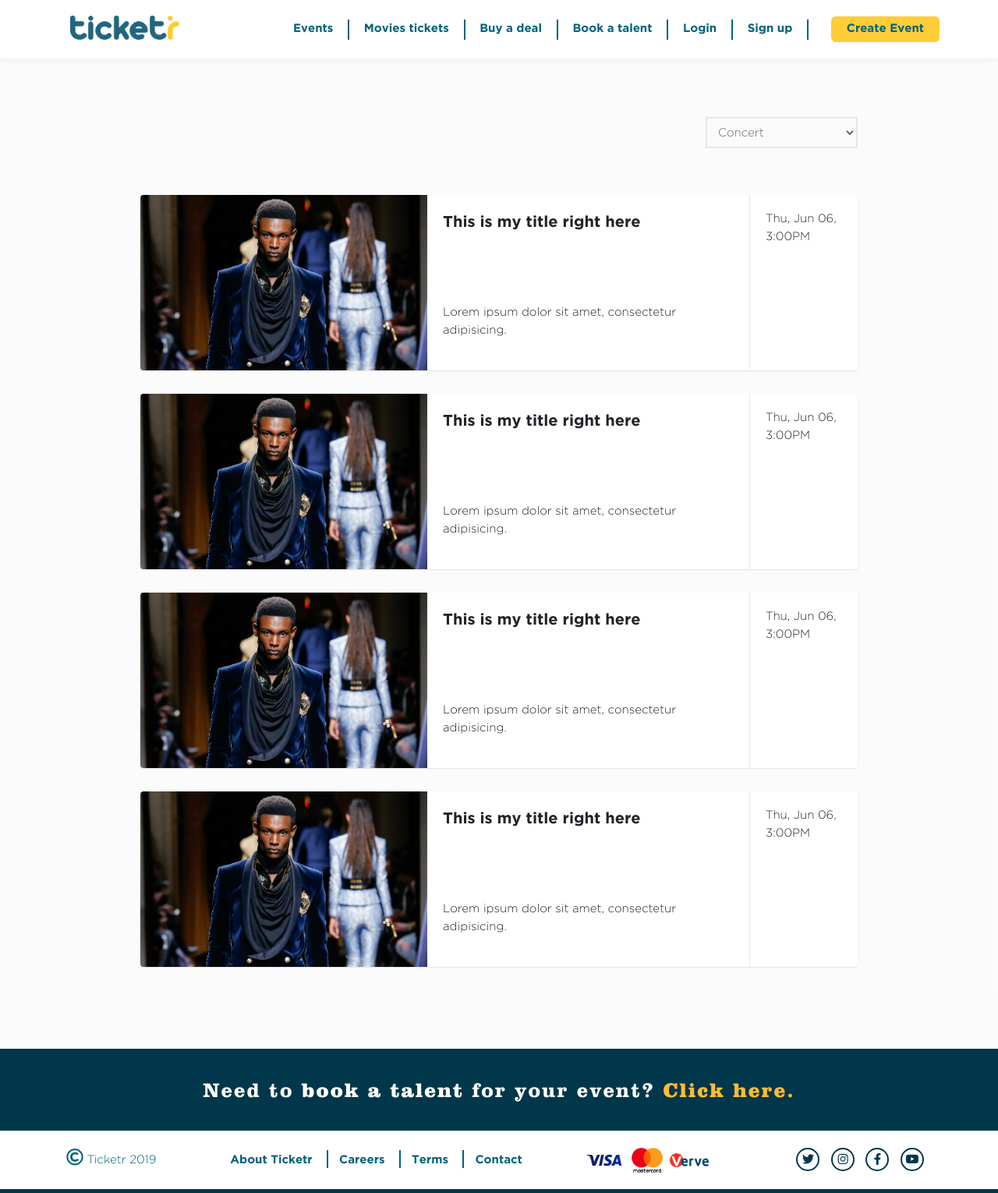
After one commit to odbalogun/ticketr, a Django app: template templates/pages/event.html in a window 1280 px wide. The commit adds this page. Shown: the whole page at 78% size. Run offline with Django 3.2, Linux system fonts and the light colour scheme; the template is opened without the code that fills it, so the values that code supplies are empty; some libraries are stand-ins or nearby versions.

Commit message:
css clean up

```diff
--- a/pages/urls.py
+++ b/pages/urls.py
@@ -1,6 +1,6 @@
 from django.urls import path
 from .views import HomePageView, SignupPageView, VerifyEmailView, TestPageView, LoginPageView, LogoutPageView, \
-    ProfilePageView, CheckoutPageView
+    ProfilePageView, CheckoutPageView, EventPageView
 
 app_name = 'pages'
 
@@ -10,6 +10,7 @@ urlpatterns = [
     path('talent/', TestPageView.as_view(), name='talent'),
     path('profile/', ProfilePageView.as_view(), name='profile'),
     path('checkout/', CheckoutPageView.as_view(), name='checkout'),
+    path('event/', EventPageView.as_view(), name='event'),
     path('signup/', SignupPageView.as_view(), name='signup'),
     path('login/', LoginPageView.as_view(), name='login'),
     path('logout/', LogoutPageView.as_view(), name='logout'),
--- a/pages/views.py
+++ b/pages/views.py
@@ -20,6 +20,9 @@ class ProfilePageView(TemplateView):
 
 class CheckoutPageView(TemplateView):
     template_name = "pages/checkout.html"
+
+class EventPageView(TemplateView):
+    template_name = "pages/event.html"
 
 
 class HomePageView(TemplateView):
--- a/static/assets/css/main.css
+++ b/static/assets/css/main.css
@@ -281,6 +281,10 @@ header .menu-icon i {
   font-size: 20px;
   line-height: 28px;
   margin-bottom: 0;
+}
+.content .cards .card-wrap .card-title a {
+  color: #00374a;
+  text-decoration: none;
 }
 .content .cards .card-wrap .description {
   font-weight: 400;
@@ -1075,3 +1079,53 @@ footer ul.social-link li a {
     text-align: center;
   }
 }
+.events {
+  padding: 5rem 0;
+  background: rgba(251, 251, 251, 0.8);
+}
+.events .filter-section {
+  text-align: right;
+}
+.events .filter-section select {
+  background: transparent;
+  border: 2px solid #e8e8e8;
+  color: #666;
+  height: 40px;
+  width: 13em;
+  padding: 0 10px;
+}
+.events .event-list {
+  margin-top: 4em;
+}
+.events .event-list .list {
+  box-shadow: 0 1px 2px 0 rgba(0, 0, 0, 0.1);
+  background: #fff;
+  width: 100%;
+  height: 15em;
+  display: flex;
+  border-radius: 4px;
+  margin-bottom: 2rem;
+}
+.events .event-list .list .img-sec {
+  position: relative;
+  width: 40%;
+  height: 100%;
+  background-position: 100%;
+  background-repeat: no-repeat;
+  background-size: cover;
+  border-radius: 4px 0 0 4px;
+}
+.events .event-list .list .content-sec {
+  width: 45%;
+  border-right: 1px solid #e8e8e8;
+  padding: 20px;
+}
+.events .event-list .list .content-sec .title {
+  font-weight: 600;
+  font-size: 20px;
+  margin-bottom: 6rem;
+}
+.events .event-list .list .time {
+  width: 15%;
+  padding: 20px;
+}
--- a/static/assets/css/main.less
+++ b/static/assets/css/main.less
@@ -301,6 +301,10 @@ header {
         font-size: 20px;
         line-height: 28px;
         margin-bottom: 0;
+        a{
+          color: #00374a;
+          text-decoration: none;
+        }
       }
       .description {
         font-weight: 400;
@@ -1133,3 +1137,56 @@ footer {
     }
   }
 }
+.events{
+  padding: 5rem 0;
+  background: rgba(251, 251, 251, 0.8);
+
+  .filter-section{
+    text-align: right;
+    select{
+      background: transparent;
+      border: 2px solid #e8e8e8;
+      color: #666;
+      height: 40px;
+      width: 13em;
+      padding: 0 10px;
+    }
+  }
+  .event-list{
+    margin-top: 4em;
+    .list{
+      box-shadow: 0 1px 2px 0 rgba(0,0,0,.1);
+      border-radius: 4px;
+      background: #fff;
+      width: 100%;
+      height: 15em;
+      display: flex;
+    border-radius: 4px;
+    margin-bottom: 2rem;
+
+      .img-sec{
+        position: relative;
+        width: 40%;
+        height: 100%;
+        background-position: 100%;
+        background-repeat: no-repeat;
+        background-size: cover;
+        border-radius: 4px 0 0 4px;
+      }
+      .content-sec{
+        width: 45%;
+        border-right: 1px solid #e8e8e8;
+        padding: 20px;
+        .title{
+          font-weight: 600;
+          font-size: 20px;
+          margin-bottom: 6rem;
+        }
+      }
+      .time{
+        width: 15%;
+        padding: 20px;
+      }
+    }
+  }
+}
--- a/templates/base.html
+++ b/templates/base.html
@@ -13,7 +13,7 @@
         <link rel="shortcut icon" type="image/png" href="{% static 'favicon.png' %}"/>
 
         <link rel="stylesheet" href="{% static 'assets/css/bootstrap.min.css' %}">
-        <link rel="stylesheet" href="{% static 'assets/css/all.css' %}">
+        <!-- <link rel="stylesheet" href="{% static 'assets/css/all.css' %}"> -->
         <link rel="stylesheet" href="{% static 'assets/css/animate.min.css' %}">
         <link rel="stylesheet" href="{% static 'assets/css/font/font.css' %}">
         <link rel="stylesheet" href="https://use.fontawesome.com/releases/v5.8.2/css/all.css" integrity="sha384-oS3vJWv+0UjzBfQzYUhtDYW+Pj2yciDJxpsK1OYPAYjqT085Qq/1cq5FLXAZQ7Ay" crossorigin="anonymous">
--- /dev/null
+++ b/templates/pages/event.html
@@ -0,0 +1,93 @@
+{% extends 'base.html' %}
+{% load static %}
+
+{% block pagecontent %}
+
+<section class="events">
+    <div class="container">
+       <div class="row">
+           <div class="col-md-10 offset-md-1">
+            <div class="filter-section">
+                <form action="">
+                    <select name="" id="">
+                        <option value="">Concert</option>
+                        <option value="">Sports</option>
+                        <option value="">Social</option>
+                        <option value="">Festival</option>
+                        <option value="">Fashion</option>
+                        <option value="">Night Life</option>
+                        <option value="">Technology</option>
+                        <option value="">Clubbing</option>
+                        <option value="">Shopping</option>
+                        <option value="">Religious</option>
+                        <option value="">Party</option>
+                        <option value="">Film</option>
+                        <option value="">Food</option>
+                        <option value="">Charity</option>
+                    </select>
+                </form>
+            </div>
+            <div class="event-list">
+                <div class="list">
+                    <div class="img-sec" style="background-image: url('{% static 'images/m1.jpg' %}')"></div>
+                    <div class="content-sec">
+                        <div class="title">
+                            This is my title right here
+                        </div>
+                        <div class="address">
+                            Lorem ipsum dolor sit amet, consectetur adipisicing.
+                        </div>
+                    </div>
+                    <div class="time">
+                        Thu, <span class="big">Jun 06</span>, 3:00PM
+                    </div>
+                </div>
+                <div class="list">
+                    <div class="img-sec" style="background-image: url('{% static 'images/m1.jpg' %}')"></div>
+                    <div class="content-sec">
+                        <div class="title">
+                            This is my title right here
+                        </div>
+                        <div class="address">
+                            Lorem ipsum dolor sit amet, consectetur adipisicing.
+                        </div>
+                    </div>
+                    <div class="time">
+                        Thu, <span class="big">Jun 06</span>, 3:00PM
+                    </div>
+                </div>
+                <div class="list">
+                    <div class="img-sec" style="background-image: url('{% static 'images/m1.jpg' %}')"></div>
+                    <div class="content-sec">
+                        <div class="title">
+                            This is my title right here
+                        </div>
+                        <div class="address">
+                            Lorem ipsum dolor sit amet, consectetur adipisicing.
+                        </div>
+                    </div>
+                    <div class="time">
+                        Thu, <span class="big">Jun 06</span>, 3:00PM
+                    </div>
+                </div>
+                <div class="list">
+                    <div class="img-sec" style="background-image: url('{% static 'images/m1.jpg' %}')"></div>
+                    <div class="content-sec">
+                        <div class="title">
+                            This is my title right here
+                        </div>
+                        <div class="address">
+                            Lorem ipsum dolor sit amet, consectetur adipisicing.
+                        </div>
+                    </div>
+                    <div class="time">
+                        Thu, <span class="big">Jun 06</span>, 3:00PM
+                    </div>
+                </div>
+            </div>
+           </div>
+       </div>
+    </div>
+</section>
+
+{% endblock %}
--- a/templates/pages/index.html
+++ b/templates/pages/index.html
@@ -2,7 +2,7 @@
 {% load static %}
 
 {% block pagecontent %}
-    <section class="banner" style="background-image: url('{% static 'images/b2.jpg' %}')">
+    <section class="banner" style="background-image: url('{% static 'images/b2.jpg' %}'); height: 450px;">
         <div class="overlay">
             <div class="container">
                 <div class="first"><strong>Connecting people</strong> together <br>through <strong>real life experiences.</strong> </div><br/>
@@ -59,7 +59,7 @@
             <div class="cards">
                 <div class="row">
                     {% for event in events %}
-                    <div class="col-md-3">
+                    <div class="col-md-4">
                         <div class="card-wrap">
                             <div class="card-img" style="background-image: url('{{ event.image.url }}')"></div>
                             <div class="card-title"><a href="{{ event.get_absolute_url }}">{{ event.title }}</a></div>
@@ -105,7 +105,7 @@
             <div class="cards">
                 <div class="row">
                     {% for cat in deal.options.all %}
-                    <div class="col-md-3">
+                    <div class="col-md-4">
                         <div class="card-wrap">
                             <div class="card-img" style="background-image: url('{{ cat.image.url }}')"></div>
                             <div class="card-title">Explore the city with our <strong>{{ cat.category.name }}</strong></div>
```
